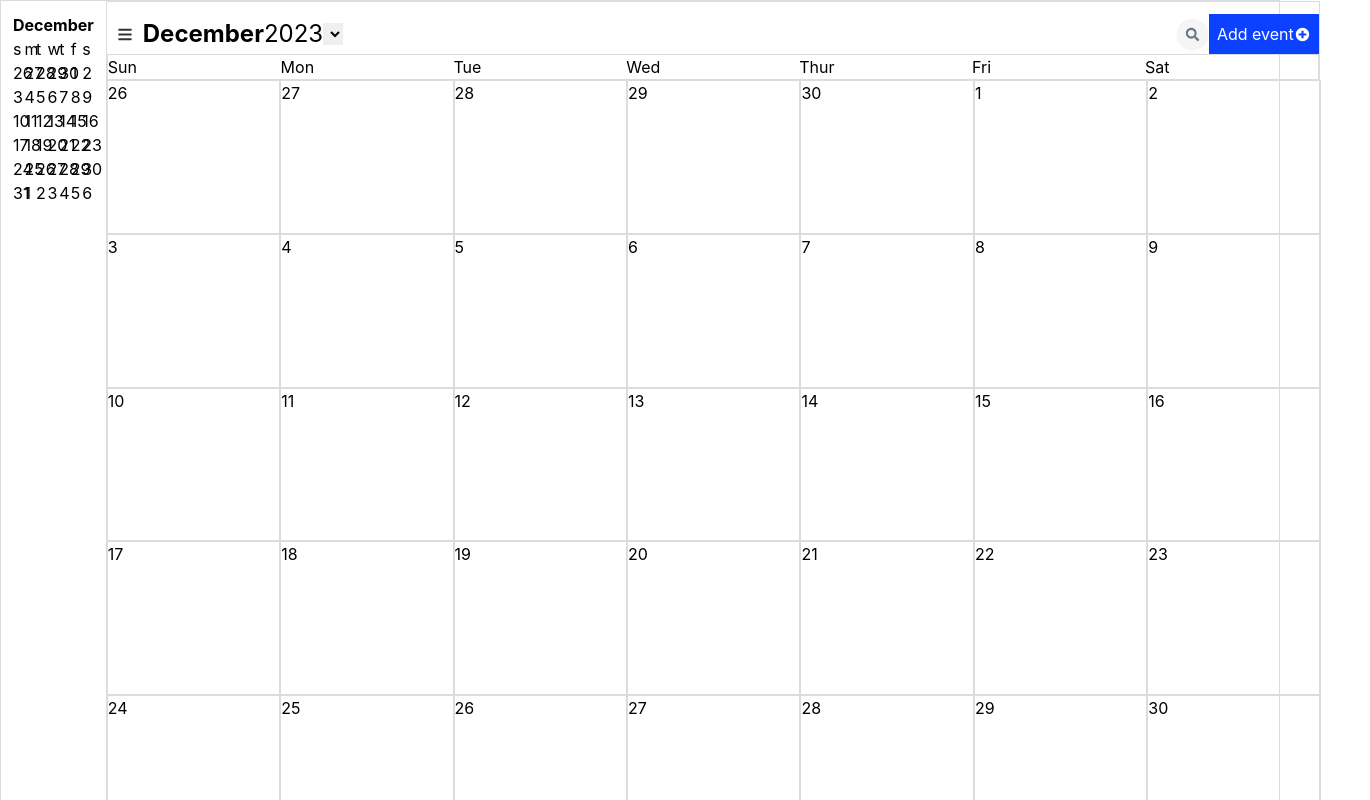
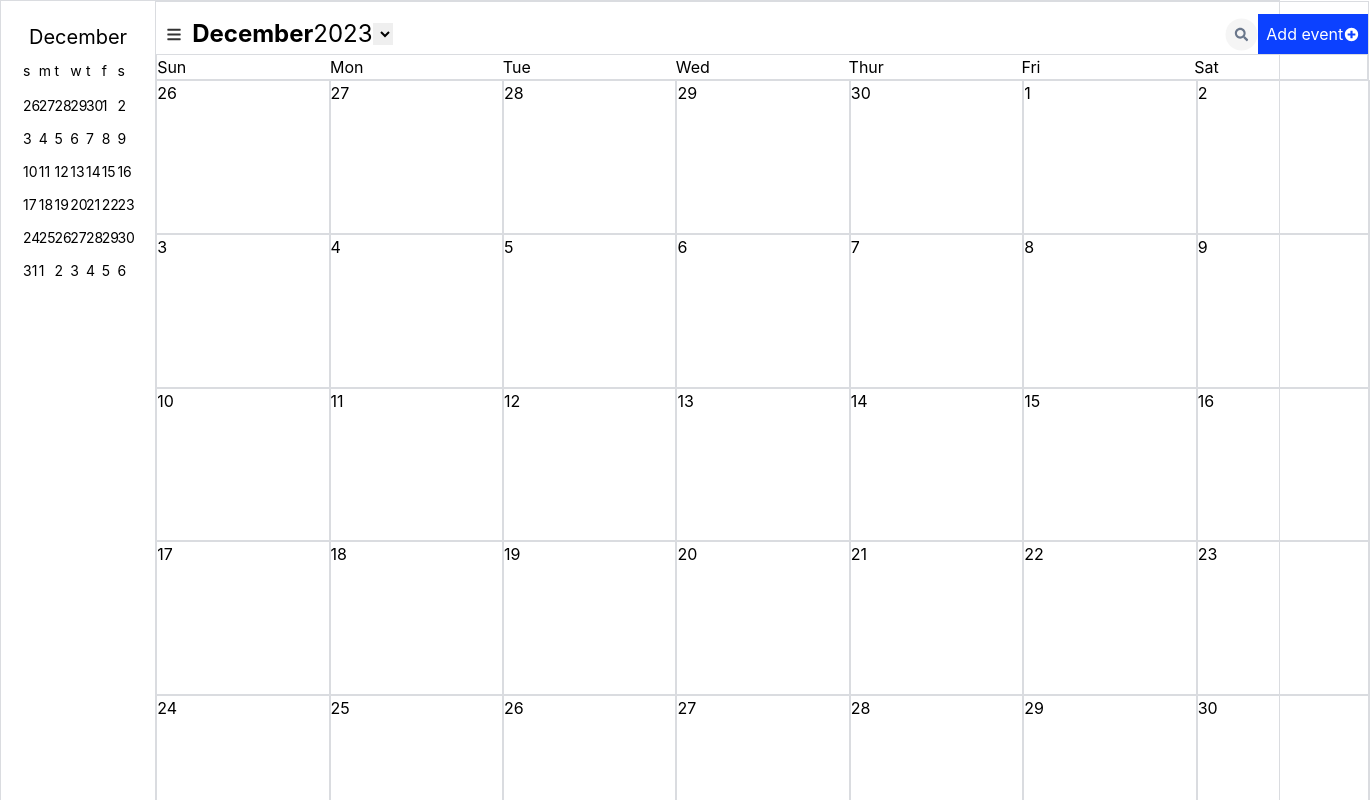
Before and after one commit to lindychi/frontend-bootcamp, a React (Create React App) app: page / in a window 1280 px wide. Shown: the top 800 px of the page, 1370 px wide, since content can reach past the window. Built offline with nearby package versions, Linux system fonts and the light colour scheme.

Commit message:
디테일 약간

```diff
--- a/src/App.tsx
+++ b/src/App.tsx
@@ -24,10 +24,11 @@ function App() {
   return <div className="flex flex-row w-full h-full outer-box">
 <div className="w-[250px] h-max-[1024px] p-3">
 
-
-   <div className="font-bold"> {getMonthString(12)} </div>
-   <div className="grid grid-cols-7"> {dayList.map((day, index) => (<div key={index}>{day.short} </div>))} </div>
-   <div className="grid grid-cols-7"> {targetCalendarDates.map((date:Date,index) => (<div key={index} className="">{date.getDate()}</div>))} </div>
+ <div className=" p-[10px] grid gap-2.5">
+   <div className="items-center  px-[6px] text-xl grid justify-start"> {getMonthString(12)} </div>
+   <div className="grid grid-cols-7 text-sm "> {dayList.map((day, index) => (<div className="w-[26px] h-[25px]" key={index}>{day.short}  </div>))} </div>
+   <div className="grid grid-cols-7 text-sm "> {targetCalendarDates.map((date:Date,index) => (<div className="w-[30px] h-[33px] items-start" key={index}>{date.getDate()}</div>))} </div>
+  </div>
 
 
 </div>
```
